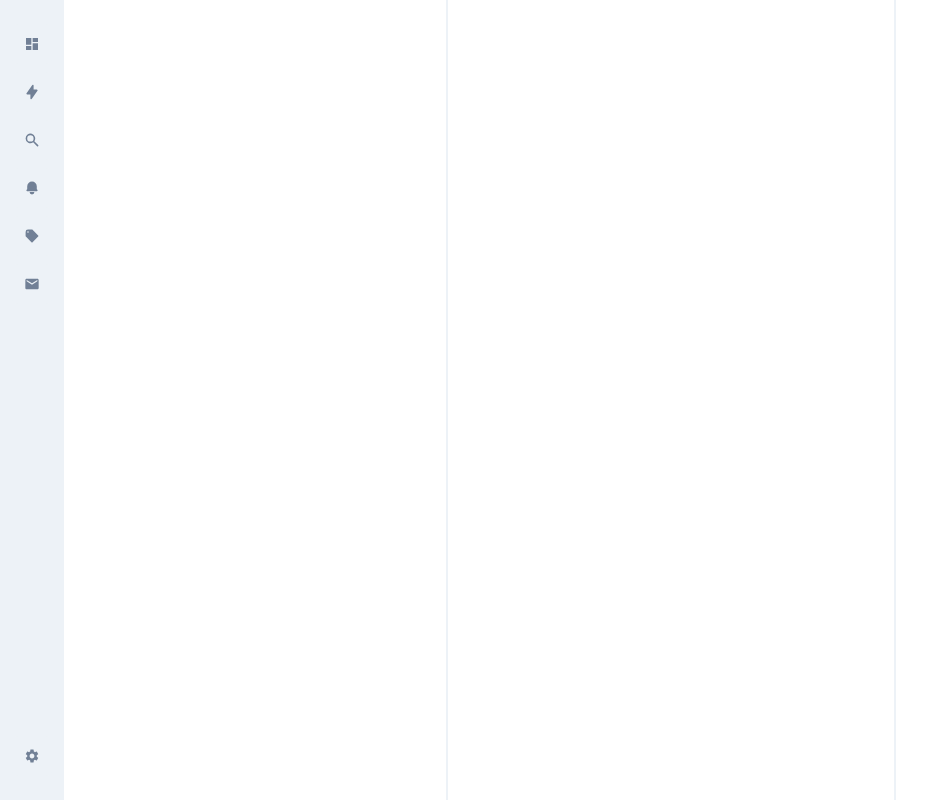
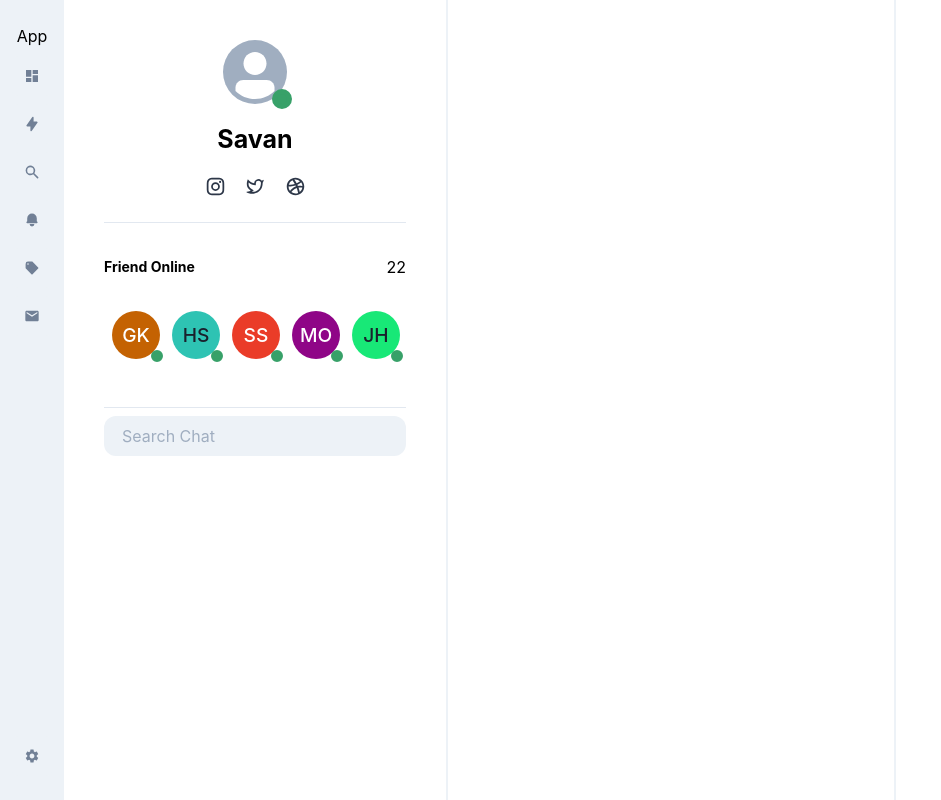
Before and after one commit to SavanNagariya/chat-app, a Next.js app: page / in a window 1280 px wide. Shown: the whole page, without its empty margins (0-941 px from the left). Built offline with nearby package versions, Linux system fonts and the light colour scheme.

Commit message:
sidebar stareting

```diff
--- a/components/Navbar.tsx
+++ b/components/Navbar.tsx
@@ -1,4 +1,4 @@
-import { VStack, IconButton, Tooltip } from "@chakra-ui/react";
+import { VStack, IconButton, Tooltip, Text } from "@chakra-ui/react";
 import { MdDashboard, MdMail, MdSettings } from "react-icons/md";
 import { HiLightningBolt, HiBell, HiTag, HiSearch } from "react-icons/hi";
 
@@ -6,11 +6,13 @@ const Navigation = () => {
   return (
     <VStack p={6} justifyContent="space-between" alignItems="center" w="full">
       <VStack>
+        <Text color="black">App</Text>
         <Tooltip label="Dashboard" placement="right">
           <IconButton
             color="gray.500"
             icon={<MdDashboard />}
             aria-label="Dashboard"
+            _hover={{ color: "gray.900" }}
           />
         </Tooltip>
         <Tooltip label="Actions" placement="right">
@@ -18,6 +20,7 @@ const Navigation = () => {
             color="gray.500"
             icon={<HiLightningBolt />}
             aria-label="Actions"
+            _hover={{ color: "gray.900" }}
           />
         </Tooltip>
         <Tooltip label="Search" placement="right">
@@ -25,6 +28,7 @@ const Navigation = () => {
             color="gray.500"
             icon={<HiSearch />}
             aria-label="Search"
+            _hover={{ color: "gray.900" }}
           />
         </Tooltip>
         <Tooltip label="Notifications" placement="right">
@@ -32,16 +36,23 @@ const Navigation = () => {
             color="gray.500"
             icon={<HiBell />}
             aria-label="Notifications"
+            _hover={{ color: "gray.900" }}
           />
         </Tooltip>
         <Tooltip label="Tags" placement="right">
-          <IconButton color="gray.500" icon={<HiTag />} aria-label="Tags" />
+          <IconButton
+            color="gray.500"
+            icon={<HiTag />}
+            aria-label="Tags"
+            _hover={{ color: "gray.900" }}
+          />
         </Tooltip>
         <Tooltip label="Messages" placement="right">
           <IconButton
             color="gray.500"
             icon={<MdMail />}
             aria-label="Messages"
+            _hover={{ color: "gray.900" }}
           />
         </Tooltip>
       </VStack>
@@ -50,6 +61,7 @@ const Navigation = () => {
           color="gray.500"
           icon={<MdSettings />}
           aria-label="Settings"
+          _hover={{ color: "gray.900" }}
         />
       </Tooltip>
     </VStack>
--- /dev/null
+++ b/components/chathistory/chathistorysidebar.tsx
@@ -0,0 +1,105 @@
+import {
+  Avatar,
+  AvatarBadge,
+  Flex,
+  Heading,
+  VStack,
+  IconButton,
+  Text,
+  HStack,
+  Box,
+  Input,
+} from "@chakra-ui/react";
+import { RiInstagramLine, RiTwitterLine, RiDribbbleLine } from "react-icons/ri";
+
+const friendOnline = [
+  "gosrani kunal",
+  "harshit sangani",
+  "savan sangani",
+  "mayank oza",
+  "jhfduk hfd",
+  "hgdsfj fhs",
+  "fdjkk dfnsd",
+];
+const LeftSidebar = () => {
+  return (
+    <VStack w="full" h="full" alignItems="center" px={10}>
+      <Flex w="full" alignItems="center" flexDirection="column" mt={10}>
+        <Avatar size="lg">
+          <AvatarBadge
+            bg="green.500"
+            boxSize={5}
+            borderColor="green.500"
+          ></AvatarBadge>
+        </Avatar>
+        <Heading color="black" fontSize={25} size="sm" mt={5}>
+          Savan
+        </Heading>
+        <Flex
+          mt={3}
+          borderBottomWidth={1}
+          borderBottomColor="gray.200"
+          w="full"
+          justifyContent="center"
+          pb={4}
+        >
+          <IconButton
+            icon={<RiInstagramLine />}
+            variant="ghost"
+            aria-label=""
+            color="gray.700"
+            fontSize={21}
+          />
+          <IconButton
+            icon={<RiTwitterLine />}
+            variant="ghost"
+            aria-label=""
+            color="gray.700"
+            fontSize={21}
+          />
+          <IconButton
+            icon={<RiDribbbleLine />}
+            variant="ghost"
+            aria-label=""
+            color="gray.700"
+            fontSize={21}
+          />
+        </Flex>
+      </Flex>
+      <HStack color="black" justifyContent="space-between" w="full" pt={6}>
+        <Heading size="xs">Friend Online</Heading>
+        <Text>22</Text>
+      </HStack>
+      <HStack overflowX="scroll" minH={24} px={2} w="full" spacing={3}>
+        {friendOnline.map((Friend) => (
+          <Avatar name={Friend} key={Friend}>
+            <AvatarBadge
+              bg="green.500"
+              boxSize={3}
+              borderColor="green.500"
+            ></AvatarBadge>
+          </Avatar>
+        ))}
+      </HStack>
+      <Box
+        borderBottomWidth={1}
+        borderBottomColor="gray.200"
+        w="full"
+        py={2}
+      ></Box>
+      <Box w="full" color="black">
+        <Input
+          variant="filled"
+          rounded="xl"
+          w="full"
+          h={10}
+          bg="gray.100"
+          color="black"
+          placeholder="Search Chat"
+        />
+      </Box>
+    </VStack>
+  );
+};
+
+export default LeftSidebar;
--- a/pages/_app.tsx
+++ b/pages/_app.tsx
@@ -3,11 +3,9 @@ import { ChakraProvider } from "@chakra-ui/react";
 
 function MyApp({ Component, pageProps }: AppProps) {
   return (
-    <>
-      <ChakraProvider>
-        <Component {...pageProps} />
-      </ChakraProvider>
-    </>
+    <ChakraProvider>
+      <Component {...pageProps} />
+    </ChakraProvider>
   );
 }
 export default MyApp;
--- a/pages/index.tsx
+++ b/pages/index.tsx
@@ -1,4 +1,5 @@
 import { Flex, HStack } from "@chakra-ui/react";
+import LeftSidebar from "../components/chathistory/chathistorysidebar";
 import Navbar from "../components/Navbar";
 
 const IndexPage = () => {
@@ -14,7 +15,9 @@ const IndexPage = () => {
         w="full"
         borderRightColor="gray.100"
         borderRightWidth={2}
-      ></Flex>
+      >
+        <LeftSidebar />
+      </Flex>
       <Flex
         as="main"
         h="full"
```
